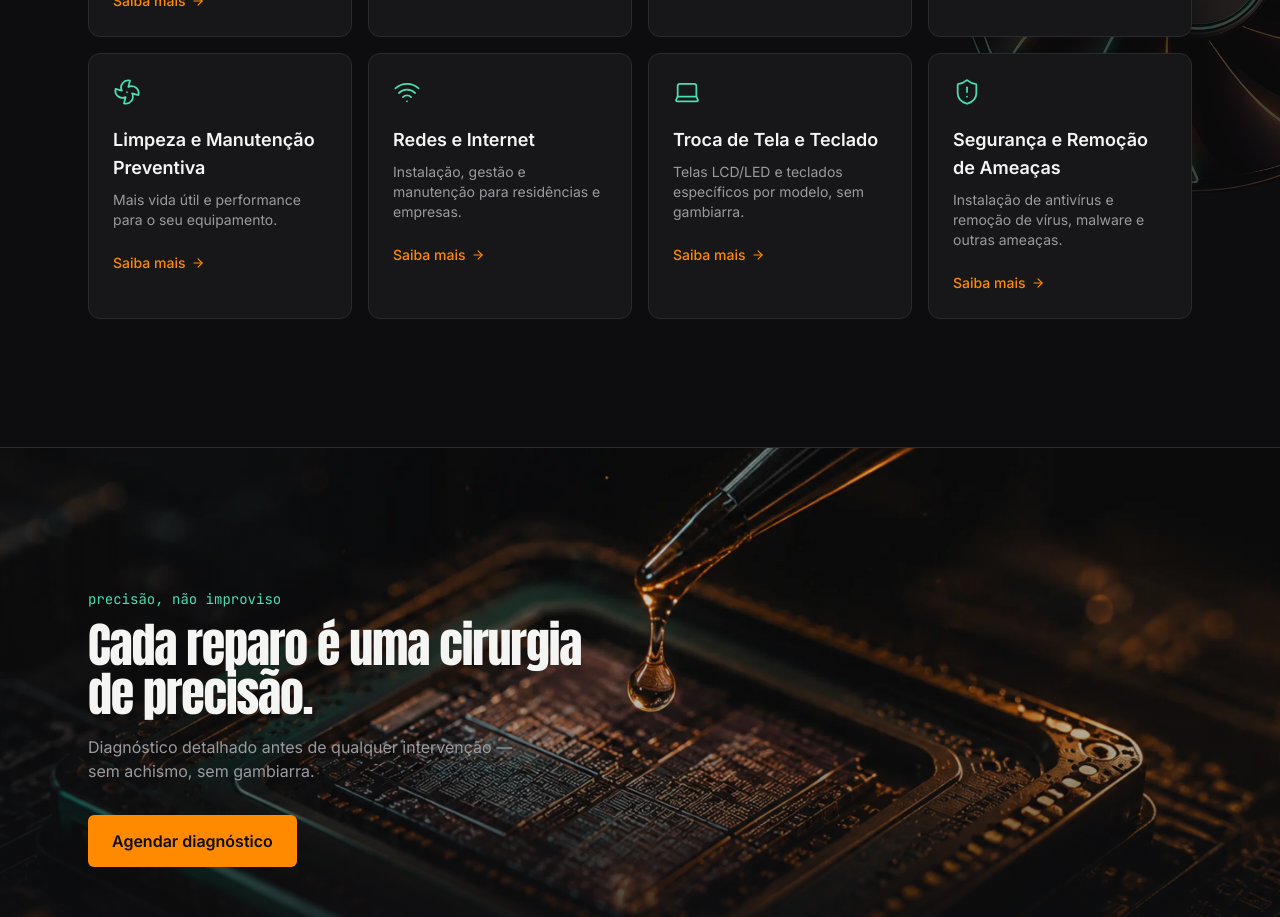
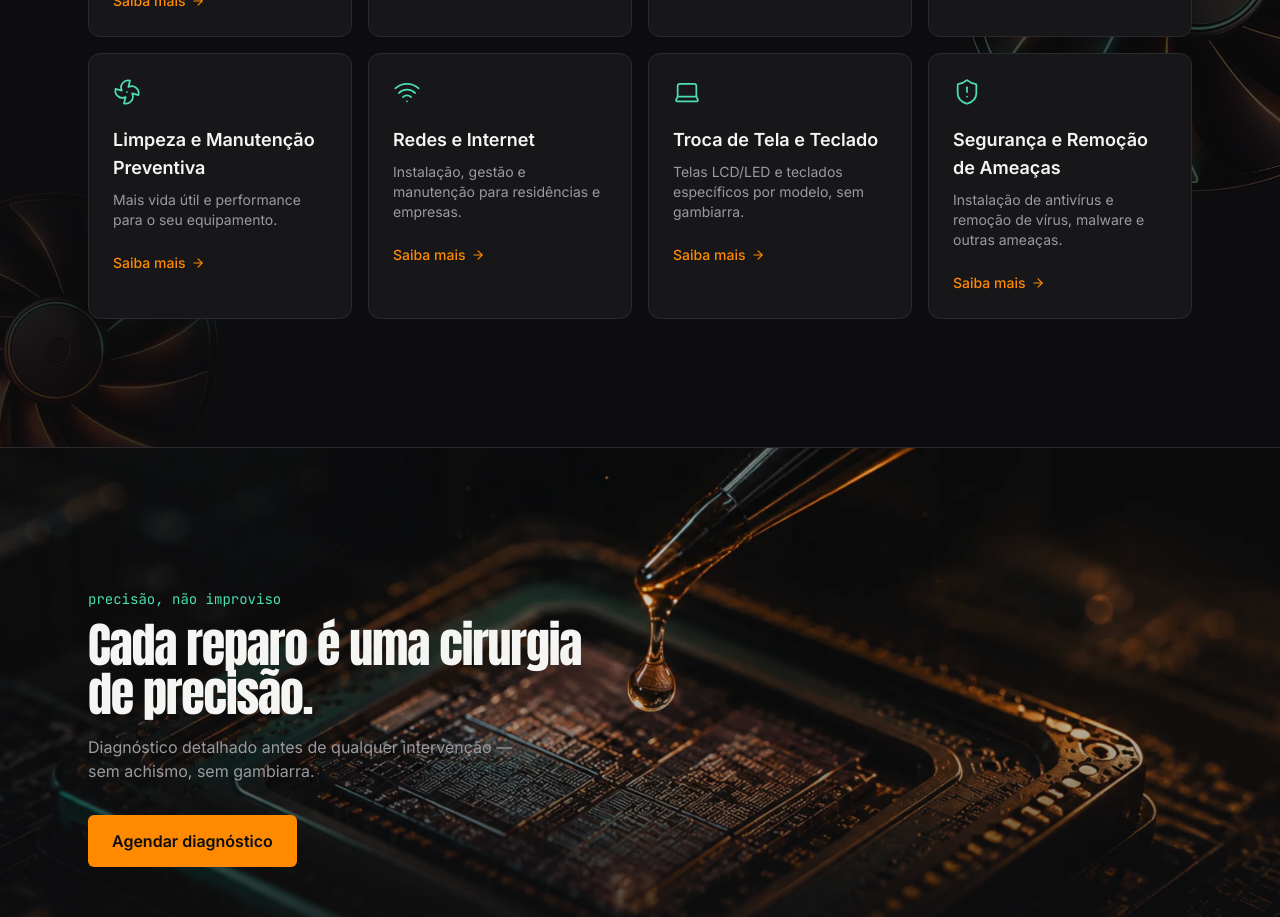
Before and after one commit to infobugpelotas/infobug, a Next.js app: page / in a window 1280 px wide. Shown: the part 1340-2257 px from the top of the page. Built offline with nearby package versions, Linux system fonts and the light colour scheme; no server answers.

Commit message:
ajuste-cooler-duplo

```diff
--- a/src/components/Services.tsx
+++ b/src/components/Services.tsx
@@ -35,8 +35,11 @@ export default function Services() {
     offset: ["start end", "end start"],
   });
   // Ties rotation directly to scroll position — scroll down turns it one way,
-  // scroll back up reverses it, rather than spinning on its own.
-  const rotate = useTransform(scrollYProgress, [0, 1], [0, 130]);
+  // scroll back up reverses it, rather than spinning on its own. The two
+  // coolers spin in opposite directions so they read as two independent
+  // objects, not a mirrored pair.
+  const rotateA = useTransform(scrollYProgress, [0, 1], [0, 130]);
+  const rotateB = useTransform(scrollYProgress, [0, 1], [0, -110]);
 
   return (
     <section
@@ -44,9 +47,10 @@ export default function Services() {
       id="servicos"
       className="relative py-24 sm:py-32 border-b border-border overflow-hidden"
     >
+      {/* Cooler 1 — upper right, near the heading, larger/more present */}
       <motion.div
         aria-hidden="true"
-        style={{ rotate }}
+        style={{ rotate: rotateA }}
         className="pointer-events-none absolute inset-y-0 right-0 flex items-center justify-end translate-x-1/4 sm:translate-x-1/3 opacity-[0.22] [mask-image:radial-gradient(circle,black_40%,transparent_72%)]"
       >
         <Image
@@ -55,6 +59,22 @@ export default function Services() {
           width={1200}
           height={1200}
           className="w-[420px] h-[420px] sm:w-[560px] sm:h-[560px]"
+        />
+      </motion.div>
+
+      {/* Cooler 2 — lower left, near the end of the grid, smaller/fainter
+          so it reads as background depth rather than a mirrored duplicate */}
+      <motion.div
+        aria-hidden="true"
+        style={{ rotate: rotateB }}
+        className="pointer-events-none absolute bottom-0 left-0 flex items-end justify-start -translate-x-1/4 translate-y-1/4 sm:-translate-x-1/3 opacity-[0.14] [mask-image:radial-gradient(circle,black_40%,transparent_72%)]"
+      >
+        <Image
+          src="/images/decor/services-rotator.png"
+          alt=""
+          width={1200}
+          height={1200}
+          className="w-[280px] h-[280px] sm:w-[380px] sm:h-[380px]"
         />
       </motion.div>
 
```
